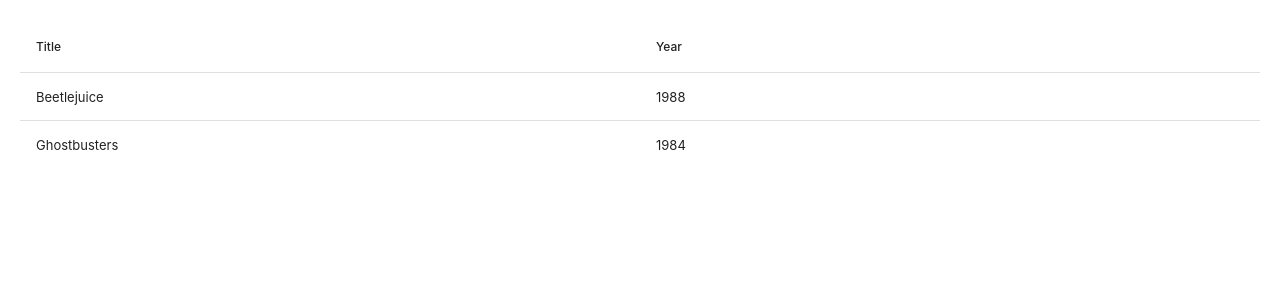
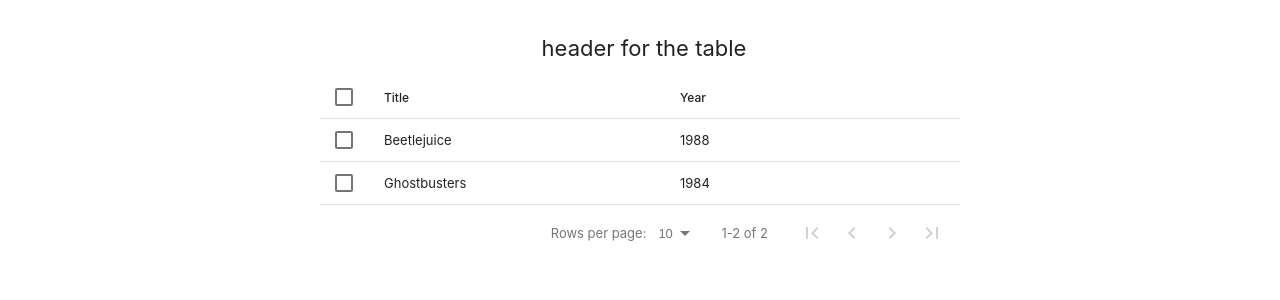
Before and after one commit to AbirAlareanK/React-Table, a React (Create React App) app: page / in a window 1280 px wide. Shown: the top 300 px of the page. Built offline with nearby package versions, Linux system fonts and the light colour scheme.

Commit message:
changes on data table base and add pagination omponent

```diff
--- a/package.json
+++ b/package.json
@@ -4,6 +4,7 @@
   "private": true,
   "dependencies": {
     "@craco/craco": "^6.4.0",
+    "@material-ui/core": "^4.12.3",
     "@testing-library/jest-dom": "^5.15.0",
     "@testing-library/react": "^11.2.7",
     "@testing-library/user-event": "^12.8.3",
--- a/src/App.js
+++ b/src/App.js
@@ -3,9 +3,22 @@
 
 function App() {
 
+  const data = [
+    {
+        id: 3,
+        title: 'sometalk',
+        year: '1990',
+    },
+    {
+        id: 4,
+        title: 'Ghostbuste',
+        year: '1984',
+    },
+]
+
   return (
     <div className="App">
-      <Table />
+      <Table data={data}/>
     </div>
   );
 }
--- /dev/null
+++ b/src/Components/data-table/DataTableBase.js
@@ -0,0 +1,20 @@
+import DataTable from 'react-data-table-component';
+import Checkbox from '@material-ui/core/Checkbox';
+
+const selectProps = { indeterminate: isIndeterminate => isIndeterminate };
+
+function DataTableBase(props) {
+    return (
+        <DataTable
+            pagination
+            selectableRowsComponent={Checkbox}
+            selectableRowsComponentProps={selectProps}
+            dense
+            title
+            highlightOnHover
+            {...props}
+        />
+    );
+}
+
+export default DataTableBase;
--- a/src/Components/data-table/Table.js
+++ b/src/Components/data-table/Table.js
@@ -1,8 +1,10 @@
-import React from 'react';
-import DataTable from 'react-data-table-component';
+import React, { useState } from 'react';
+import DataTable  from './DataTableBase';
 import { Container } from '../styled/Container.style';
 
 const Table = () => {
+
+    const [ title ] = useState('header for the table')
     const columns = [
         {
             name: 'Title',
@@ -32,6 +34,9 @@
             <DataTable
                 columns={columns}
                 data={data}
+                selectableRows
+                title={title}
+                highlightOnHover={true}
             />
         </Container>
     );
--- a/src/Components/styled/Container.style.js
+++ b/src/Components/styled/Container.style.js
@@ -1,8 +1,8 @@
 import Styled from 'styled-components';
 
 export const Container = Styled.div`
-    margin : 0;
-    padding : 0;
+    width : 50vw;
+    margin:auto;
     background-color : lightgray ;
     border-radius: 15px;
     padding: 20px;
```
Also changed, not shown: src/Components/data-table/Pagination.js (added, +10 -0 lines), src/JSON/cards-col-table.json (added, +32 -0 lines), src/JSON/cards-row-table.json (added, +27 -0 lines), 1 other file (tests, documents, lock files or other folders).
